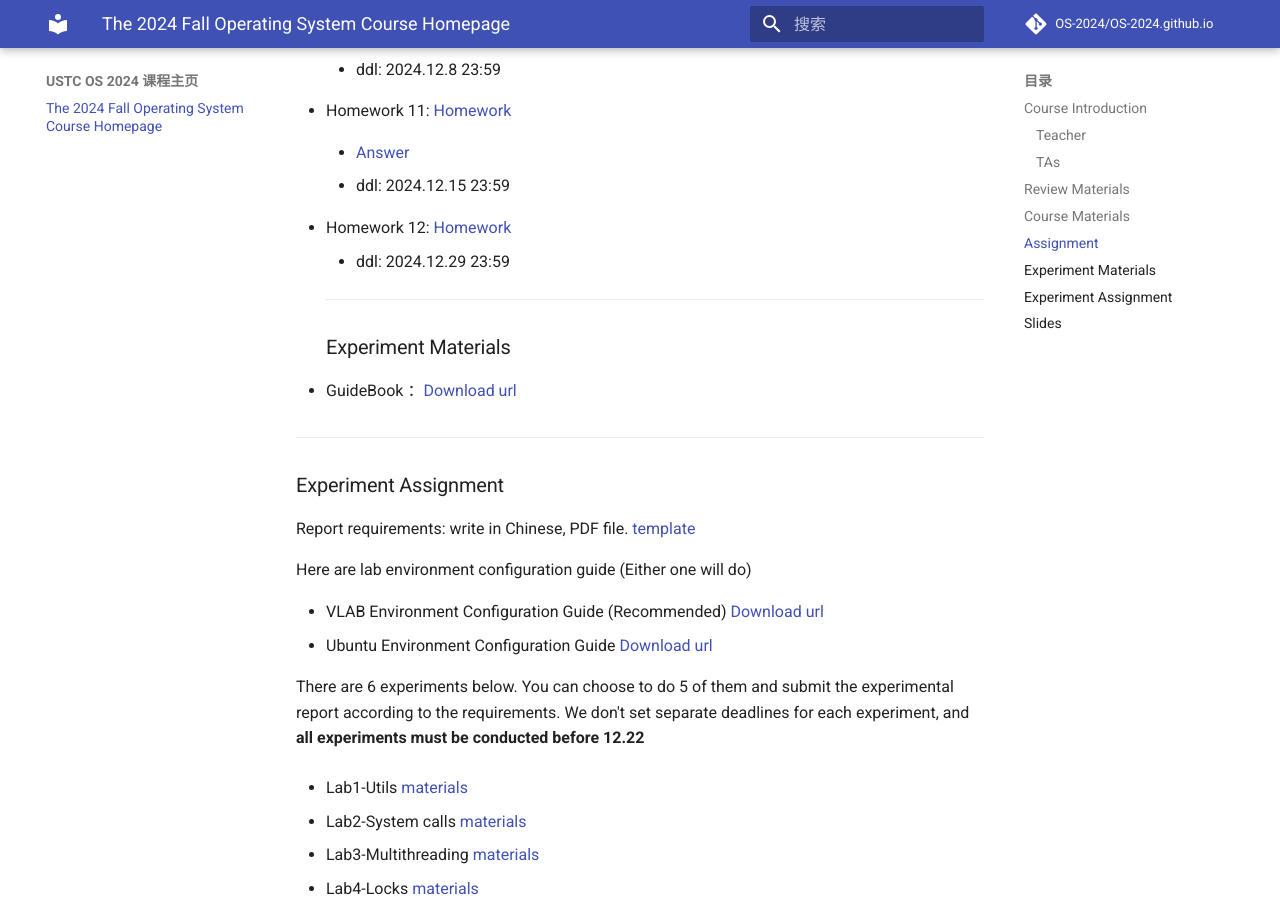
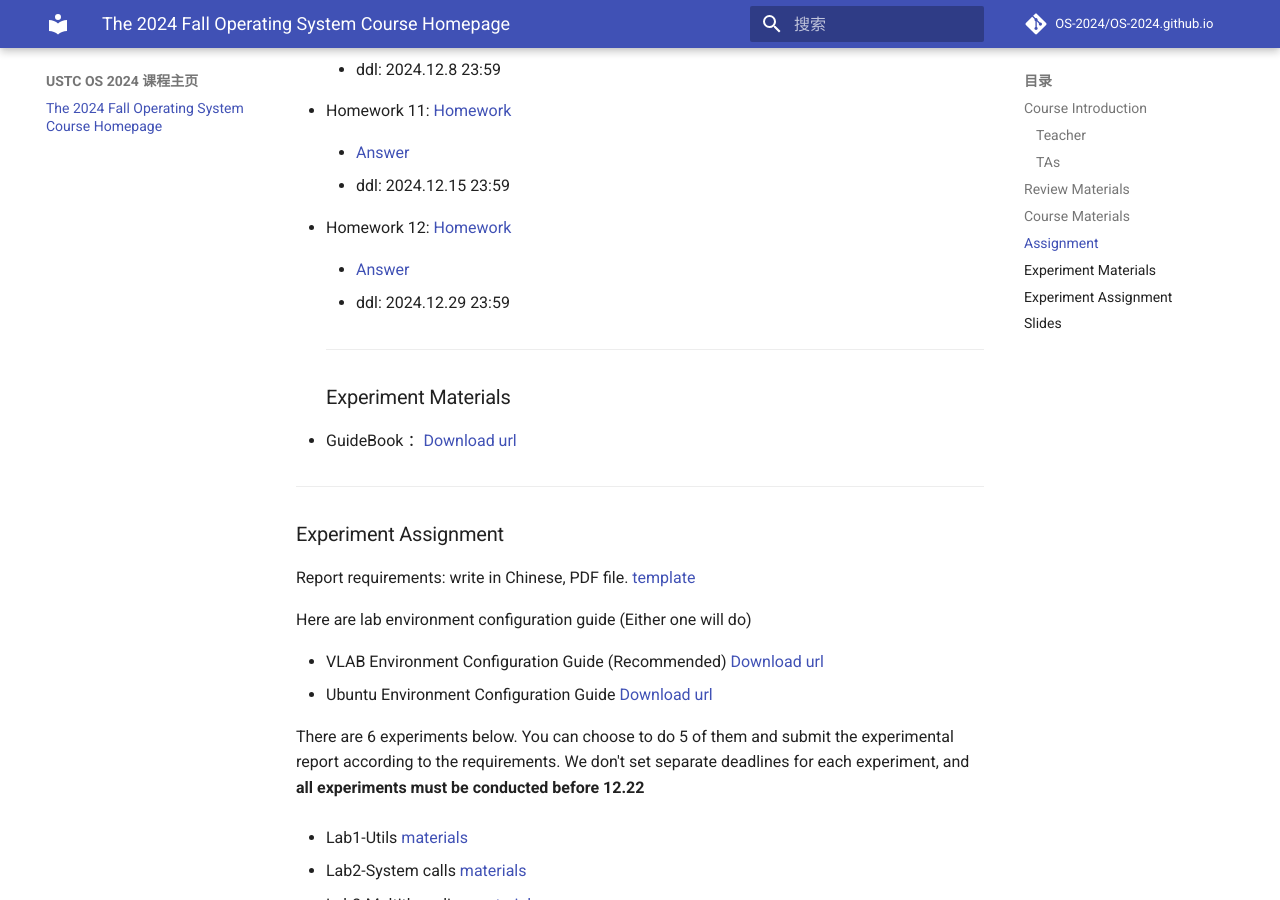
Before and after one commit to OS-2024/OS-2024.github.io, an MkDocs documentation site: the page built from docs/index.md, in a window 1280 px wide and 900 px high, scrolled down 2687 px. Built offline with MkDocs 1.6.1 and Material for MkDocs 9.7.7, drawn with Linux system fonts in a browser that asks for light colours; comment, search, counter and statistics services are not loaded.

Commit message:
add answer12

```diff
--- a/docs/index.md
+++ b/docs/index.md
@@ -123,6 +123,8 @@ Additional notes on assignments:
 
 * Homework 12: [Homework](https://rec.ustc.edu.cn/share/b5e245d0-bd05-11ef-8f6d-89697b8a0cb8)
 
+    * [Answer](https://rec.ustc.edu.cn/share/5cba9bc0-ccd7-11ef-adbf-035462c8967f)
+
     * ddl: 2024.12.29 23:59
 ***
 ### Experiment Materials
```
